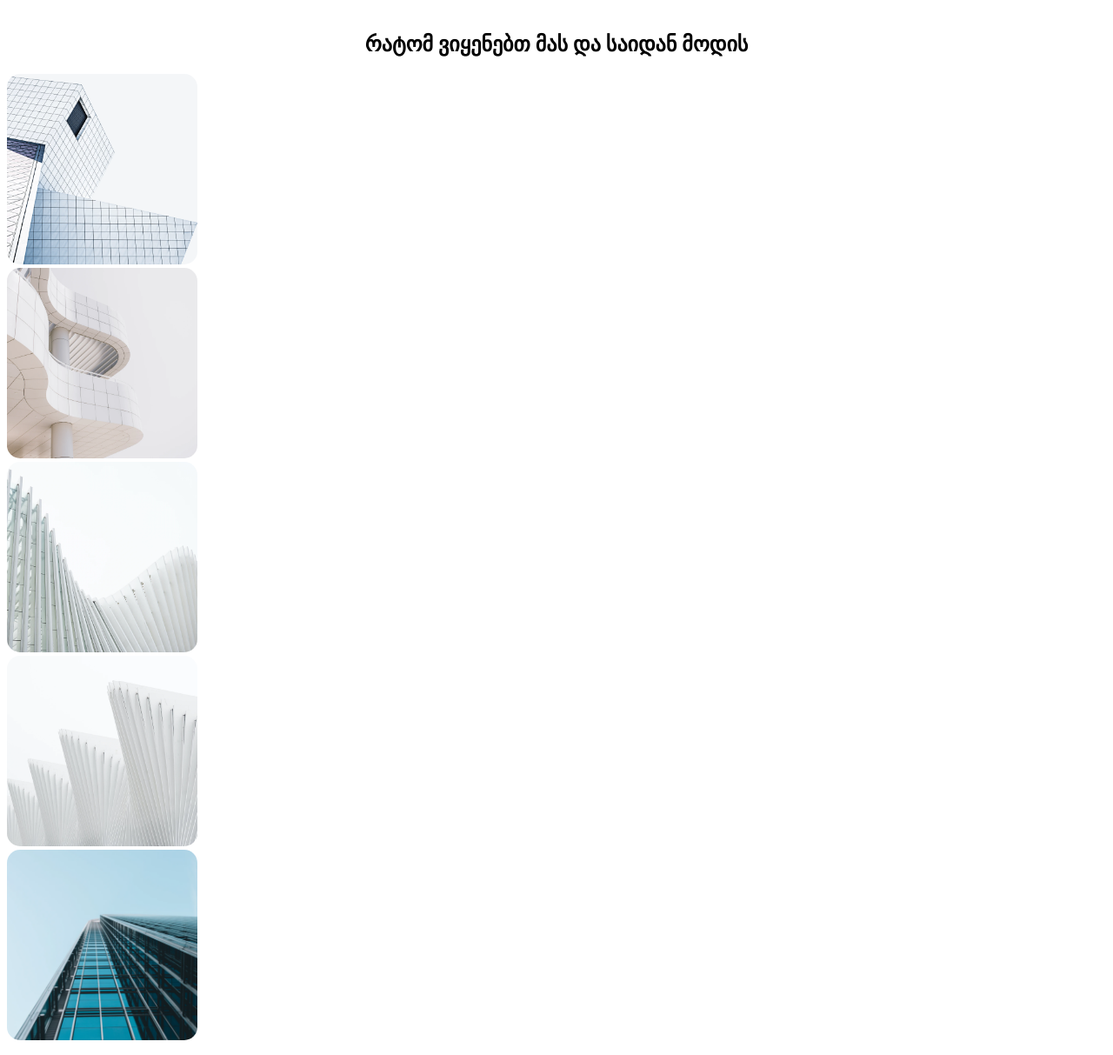
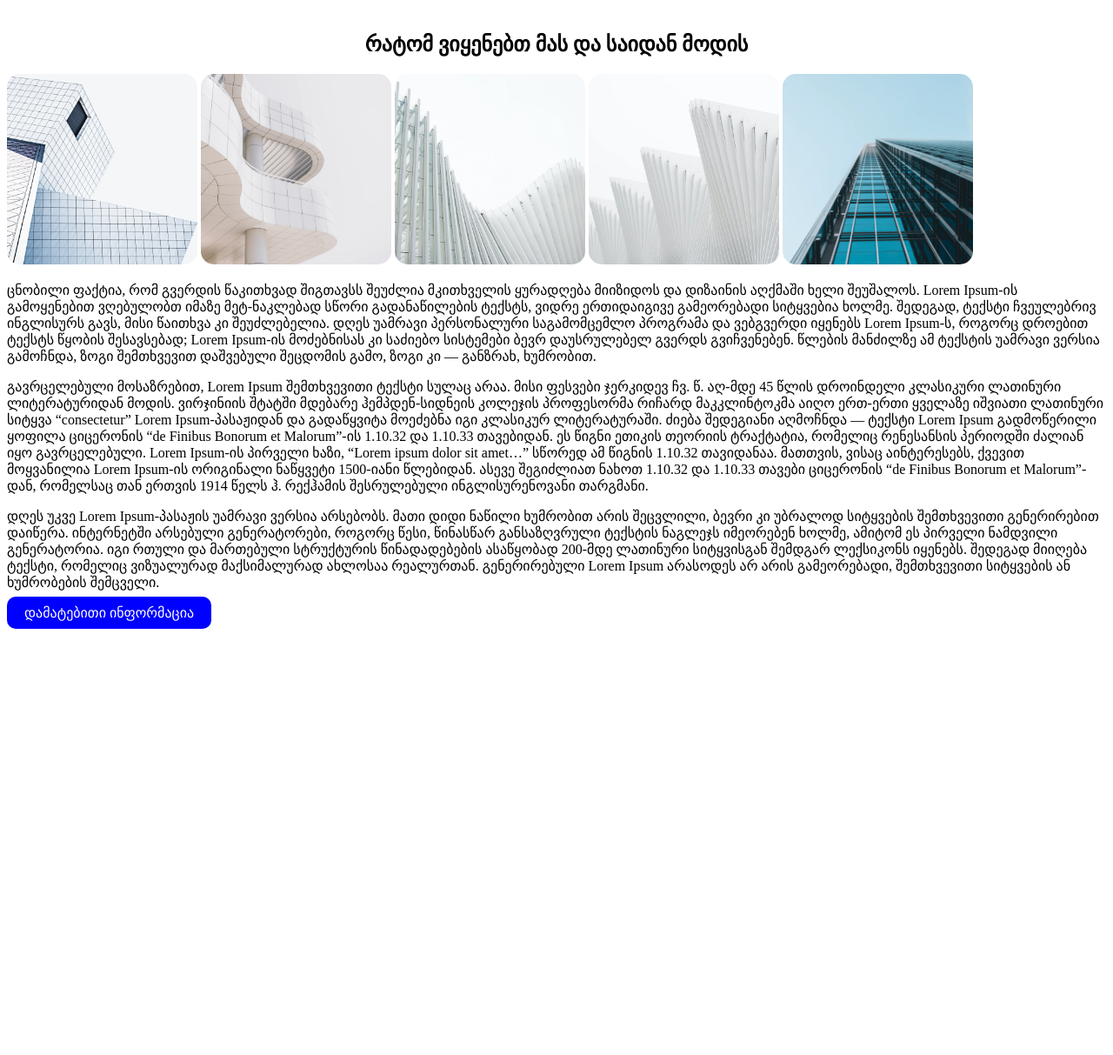
Before and after one commit to sabeks/sabeksas-project, a plain HTML site: page index.html in a window 1280 px wide. Shown: the part 840-2053 px from the top of the page at 87% size. After the commit the page ends 1563 px from the top, so only its background shows below. Drawn offline with Linux system fonts and the light colour scheme.

Commit message:
section change from div

```diff
--- a/index.html
+++ b/index.html
@@ -37,11 +37,11 @@
 <!-- teqstebi da fotoebi -->
 <main>
 				<h2 class="text">რატომ ვიყენებთ მას და საიდან მოდის</h2>
-				<section><img class="first-photo" src="src/images/img1.png"alt="pirveli foto"></section>
-				<section><img class="second-photo" src="src/images/img2.png"alt="meore foto"></section>
-				<section><img class="third-photo" src="src/images/img3.png"alt="mesame foto"></section>
-				<section><img class="four-photo" src="src/images/img4.png"alt="meotxe foto"></section>
-				<section><img class="five-photo" src="src/images/img5.png"alt="mexute foto"></section>
+				<div><img class="first-photo" src="src/images/img1.png"alt="pirveli foto">
+				<img class="second-photo" src="src/images/img2.png"alt="meore foto">
+				<img class="third-photo" src="src/images/img3.png"alt="mesame foto">
+				<img class="four-photo" src="src/images/img4.png"alt="meotxe foto">
+				<img class="five-photo" src="src/images/img5.png"alt="mexute foto"></div>
 				<section class="paragraph"><p>ცნობილი ფაქტია, რომ გვერდის წაკითხვად შიგთავსს შეუძლია მკითხველის ყურადღება მიიზიდოს და დიზაინის აღქმაში ხელი შეუშალოს. Lorem Ipsum-ის გამოყენებით ვღებულობთ იმაზე მეტ-ნაკლებად სწორი გადანაწილების ტექსტს, ვიდრე ერთიდაიგივე გამეორებადი სიტყვებია ხოლმე. შედეგად, ტექსტი ჩვეულებრივ ინგლისურს გავს, მისი წაითხვა კი შეუძლებელია. დღეს უამრავი პერსონალური საგამომცემლო პროგრამა და ვებგვერდი იყენებს Lorem Ipsum-ს, როგორც დროებით ტექსტს წყობის შესავსებად; Lorem Ipsum-ის მოძებნისას კი საძიებო სისტემები ბევრ დაუსრულებელ გვერდს გვიჩვენებენ. წლების მანძილზე ამ ტექსტის უამრავი ვერსია გამოჩნდა, ზოგი შემთხვევით დაშვებული შეცდომის გამო, ზოგი კი — განზრახ, ხუმრობით.</p>
 				<p >გავრცელებული მოსაზრებით, Lorem Ipsum შემთხვევითი ტექსტი სულაც არაა. მისი ფესვები ჯერკიდევ ჩვ. წ. აღ-მდე 45 წლის დროინდელი კლასიკური ლათინური ლიტერატურიდან მოდის. ვირჯინიის შტატში მდებარე ჰემპდენ-სიდნეის კოლეჯის პროფესორმა რიჩარდ მაკკლინტოკმა აიღო ერთ-ერთი ყველაზე იშვიათი ლათინური სიტყვა “consectetur” Lorem Ipsum-პასაჟიდან და გადაწყვიტა მოეძებნა იგი კლასიკურ ლიტერატურაში. ძიება შედეგიანი აღმოჩნდა — ტექსტი Lorem Ipsum გადმოწერილი ყოფილა ციცერონის “de Finibus Bonorum et Malorum”-ის 1.10.32 და 1.10.33 თავებიდან. ეს წიგნი ეთიკის თეორიის ტრაქტატია, რომელიც რენესანსის პერიოდში ძალიან იყო გავრცელებული. Lorem Ipsum-ის პირველი ხაზი, “Lorem ipsum dolor sit amet…” სწორედ ამ წიგნის 1.10.32 თავიდანაა. მათთვის, ვისაც აინტერესებს, ქვევით მოყვანილია Lorem Ipsum-ის ორიგინალი ნაწყვეტი 1500-იანი წლებიდან. ასევე შეგიძლიათ ნახოთ 1.10.32 და 1.10.33 თავები ციცერონის “de Finibus Bonorum et Malorum”-დან, რომელსაც თან ერთვის 1914 წელს ჰ. რექჰამის შესრულებული ინგლისურენოვანი თარგმანი.</p>
 				<p>დღეს უკვე Lorem Ipsum-პასაჟის უამრავი ვერსია არსებობს. მათი დიდი ნაწილი ხუმრობით არის შეცვლილი, ბევრი კი უბრალოდ სიტყვების შემთხვევითი გენერირებით დაიწერა. ინტერნეტში არსებული გენერატორები, როგორც წესი, წინასწარ განსაზღვრული ტექსტის ნაგლეჯს იმეორებენ ხოლმე, ამიტომ ეს პირველი ნამდვილი გენერატორია. იგი რთული და მართებული სტრუქტურის წინადადებების ასაწყობად 200-მდე ლათინური სიტყვისგან შემდგარ ლექსიკონს იყენებს. შედეგად მიიღება ტექსტი, რომელიც ვიზუალურად მაქსიმალურად ახლოსაა რეალურთან. გენერირებული Lorem Ipsum არასოდეს არ არის გამეორებადი, შემთხვევითი სიტყვების ან ხუმრობების შემცველი.</p></section>
```
